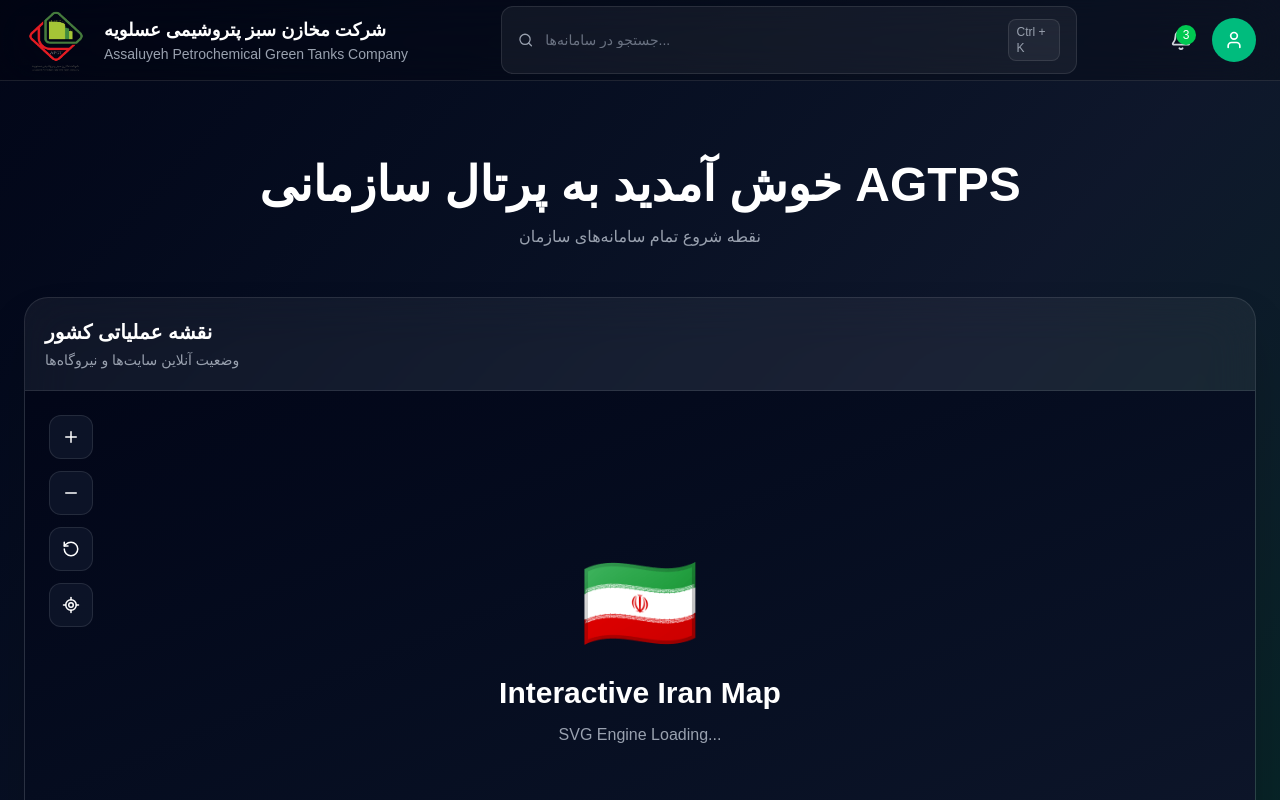
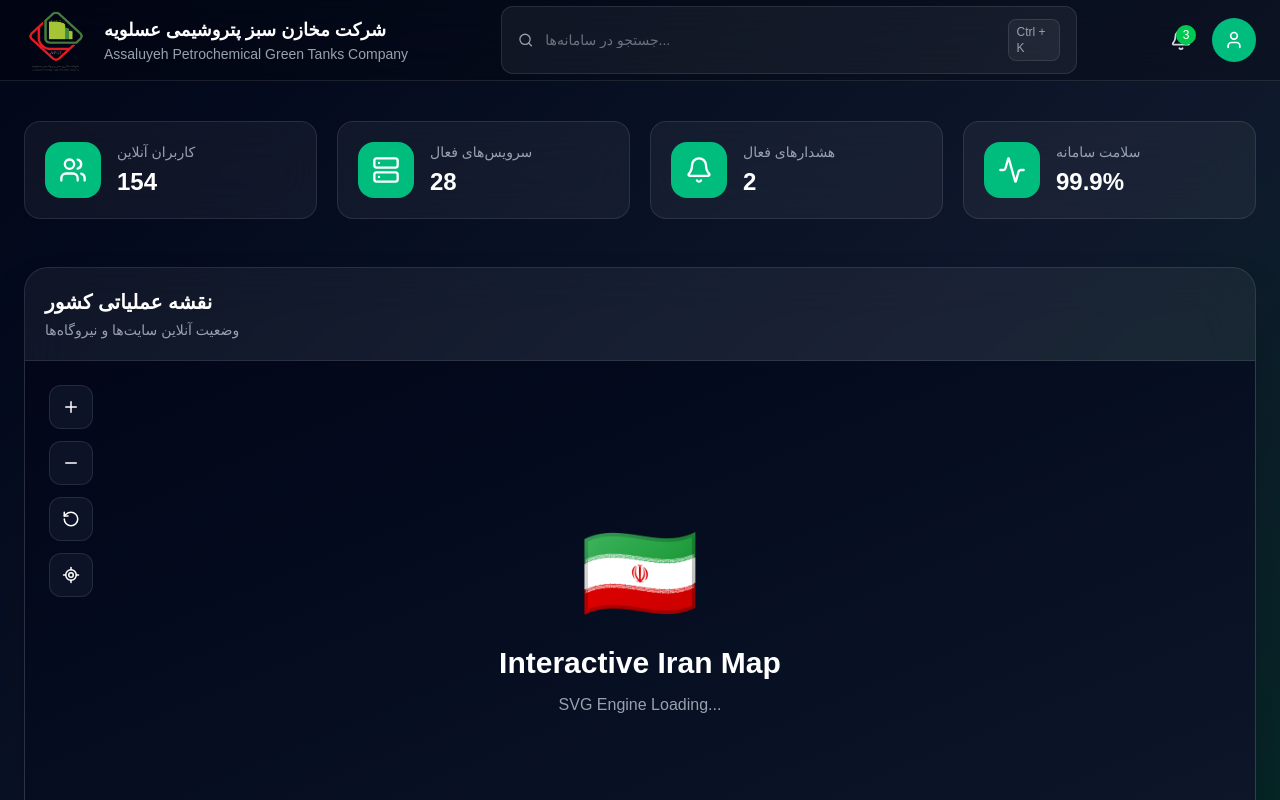
Before and after one commit to MHP370/AGTPS-Portal, a Next.js app in the folder apps/web/: page / in a window 1280 px wide. Shown: the top 800 px of the page. Built offline with nearby package versions, Linux system fonts and the light colour scheme.

Commit message:
refactor(web): simplify home dashboard layout

```diff
--- a/apps/web/app/page.tsx
+++ b/apps/web/app/page.tsx
@@ -1,9 +1,8 @@
-import IranMap from "@/components/map/IranMap";
 import Header from "@/components/layout/Header";
 import Container from "@/components/ui/Container";
 
-import Hero from "@/components/sections/Hero";
-import StatusGrid from "@/components/sections/StatusGrid";
+import QuickStats from "@/components/sections/QuickStats";
+import MapContainer from "@/components/map/MapContainer";
 import AppGrid from "@/components/sections/AppGrid";
 
 export default function Home() {
@@ -12,11 +11,13 @@ export default function Home() {
       <Header />
 
       <Container>
-        <Hero />
+        <section className="py-10">
+          <QuickStats />
 
-        <StatusGrid />
+          <MapContainer />
 
-        <AppGrid />
+          <AppGrid />
+        </section>
       </Container>
     </main>
   );
--- /dev/null
+++ b/apps/web/components/sections/QuickStats.tsx
@@ -0,0 +1,40 @@
+import {
+  Users,
+  Server,
+  Bell,
+  Activity,
+} from "lucide-react";
+
+import QuickStat from "@/components/widgets/QuickStat";
+
+export default function QuickStats() {
+  return (
+    <section className="mb-8 grid gap-5 md:grid-cols-2 xl:grid-cols-4">
+
+      <QuickStat
+        title="کاربران آنلاین"
+        value="154"
+        icon={<Users size={28} />}
+      />
+
+      <QuickStat
+        title="سرویس‌های فعال"
+        value="28"
+        icon={<Server size={28} />}
+      />
+
+      <QuickStat
+        title="هشدارهای فعال"
+        value="2"
+        icon={<Bell size={28} />}
+      />
+
+      <QuickStat
+        title="سلامت سامانه"
+        value="99.9%"
+        icon={<Activity size={28} />}
+      />
+
+    </section>
+  );
+}
--- /dev/null
+++ b/apps/web/components/widgets/QuickStat.tsx
@@ -0,0 +1,31 @@
+import { ReactNode } from "react";
+
+type QuickStatProps = {
+  title: string;
+  value: string;
+  icon: ReactNode;
+};
+
+export default function QuickStat({
+  title,
+  value,
+  icon,
+}: QuickStatProps) {
+  return (
+    <div className="flex items-center gap-4 rounded-2xl border border-white/10 bg-white/5 p-5 backdrop-blur-xl transition hover:bg-white/10">
+      <div className="flex h-14 w-14 items-center justify-center rounded-2xl bg-emerald-500">
+        {icon}
+      </div>
+
+      <div>
+        <p className="text-sm text-gray-400">
+          {title}
+        </p>
+
+        <h3 className="mt-1 text-2xl font-bold">
+          {value}
+        </h3>
+      </div>
+    </div>
+  );
+}
```
